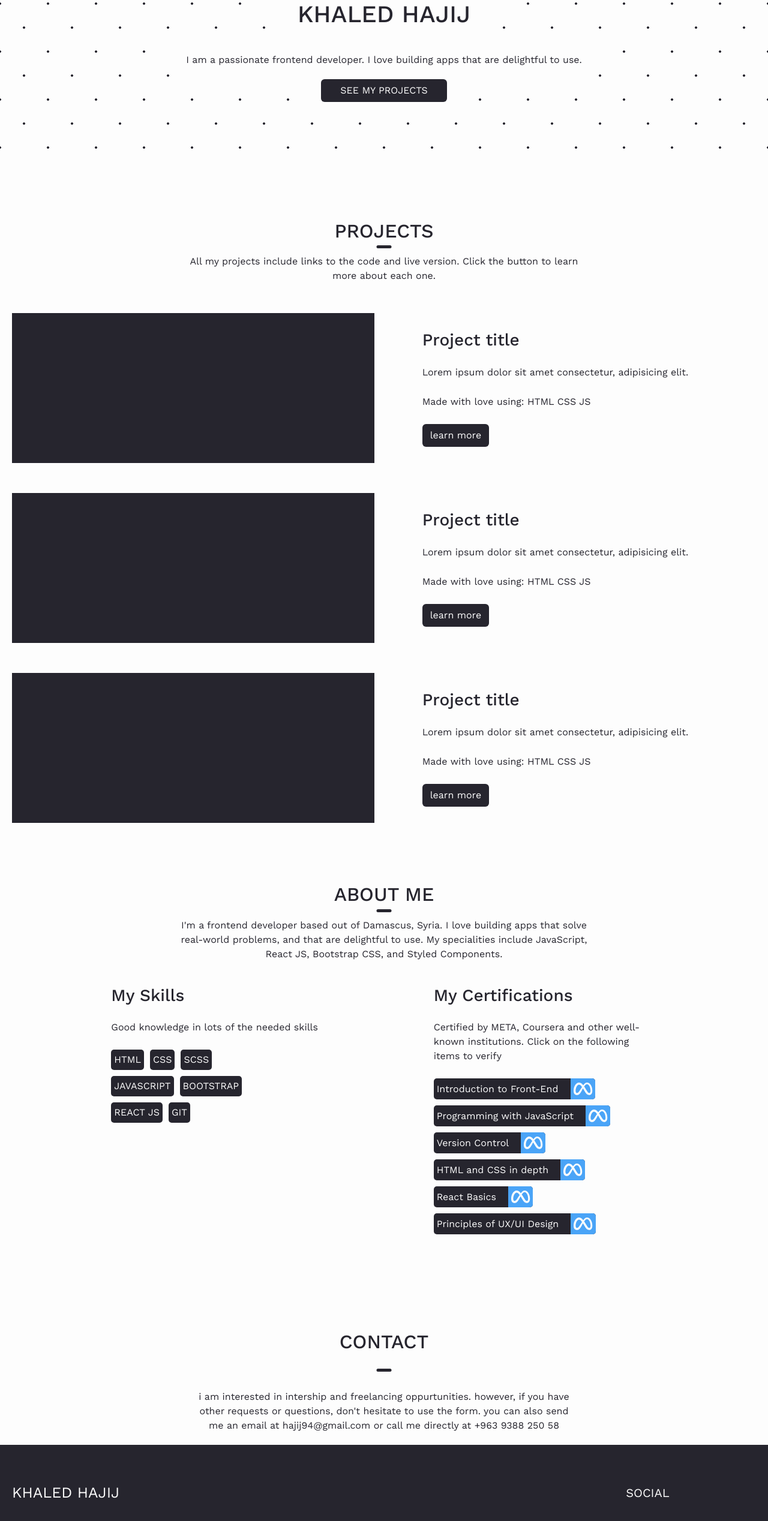
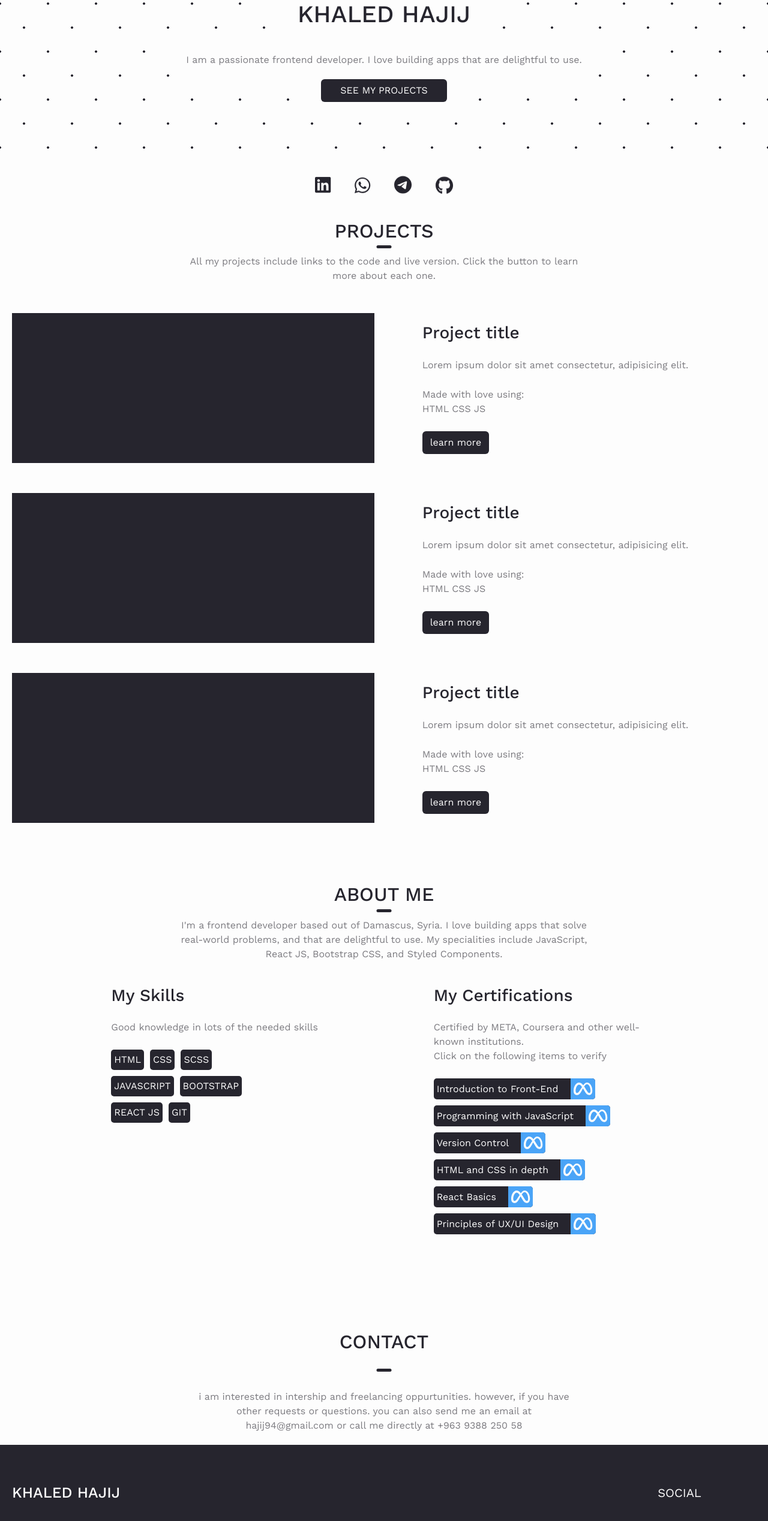
Before and after one commit to khaledhajij/khaledhajij.github.io, a React (Create React App) app: page / in a window 1280 px wide. Shown: the part 234-2770 px from the top of the page at 60% size. Built offline with nearby package versions, Linux system fonts and the light colour scheme.

Commit message:
advanced

```diff
--- a/src/Components/About.js
+++ b/src/Components/About.js
@@ -27,10 +27,9 @@ const About = () => {
           <div className="my-certifications">
             <h3>My Certifications</h3>
             <p>
-              Certified by META, Coursera and other well-known institutions. Click on the
+              Certified by META, Coursera and other well-known institutions.<br/> Click on the
               following items to verify
             </p>
-
             <ul className="my-certfications">{renderedCertifications}</ul>
           </div>
         </div>
--- a/src/Components/Contact.js
+++ b/src/Components/Contact.js
@@ -4,7 +4,7 @@ import { sectionsData } from "../data";
 
 const Contact = () => {
   return (
-    <div className='Contact'>
+    <div className='Contact' id>
         <div className="myContainer">
             <Section h2={sectionsData.contact.h2} p={sectionsData.contact.p.toLowerCase()} />
         </div>
--- a/src/Components/Footer.js
+++ b/src/Components/Footer.js
@@ -1,9 +1,8 @@
 import {
   faGithub,
-  faInstagram,
   faLinkedin,
-  faTwitter,
-  faYoutube,
+  faTelegram,
+  faWhatsapp,
 } from "@fortawesome/free-brands-svg-icons";
 import { FontAwesomeIcon } from "@fortawesome/react-fontawesome";
 import React from "react";
@@ -18,21 +17,26 @@ const Footer = () => {
         </div>
         <div className="socail">
           <p>SOCIAL</p>
-          <ul>
+          <ul className="socail-list">
             <li>
-              <FontAwesomeIcon icon={faTwitter} />
+              <a href="https://www.linkedin.com/in/khaled-hajij-40872222a">
+                <FontAwesomeIcon icon={faLinkedin} />
+              </a>
             </li>
             <li>
-              <FontAwesomeIcon icon={faLinkedin} />
+              <a href="https://wa.me/963938825058">
+                <FontAwesomeIcon icon={faWhatsapp} />
+              </a>
             </li>
             <li>
-              <FontAwesomeIcon icon={faYoutube} />
+              <a href="https://t.me/Khaled_Hajij">
+                <FontAwesomeIcon icon={faTelegram} />
+              </a>
             </li>
             <li>
-              <FontAwesomeIcon icon={faInstagram} />
-            </li>
-            <li>
-              <FontAwesomeIcon icon={faGithub} />
+              <a href="https://github.com/khaledhajij">
+                <FontAwesomeIcon icon={faGithub} />
+              </a>
             </li>
           </ul>
         </div>
--- a/src/Components/Home.js
+++ b/src/Components/Home.js
@@ -1,5 +1,11 @@
 import React from "react";
-
+import {
+  faGithub,
+  faLinkedin,
+  faTelegram,
+  faWhatsapp,
+} from "@fortawesome/free-brands-svg-icons";
+import { FontAwesomeIcon } from "@fortawesome/react-fontawesome";
 const Home = () => {
   return (
     <div className="Home" id="home">
@@ -12,7 +18,31 @@ const Home = () => {
           I am a passionate frontend developer. I love building apps that are
           delightful to use.
         </p>
-        <button className="btn">{"see my projects".toUpperCase()}</button>
+        <button className="btn">
+          <a href="#projects">{"see my projects".toUpperCase()}</a>
+        </button>
+        <ul className="socail-list firstOne">
+          <li>
+            <a href="https://www.linkedin.com/in/khaled-hajij-40872222a">
+              <FontAwesomeIcon icon={faLinkedin} />
+            </a>
+          </li>
+          <li>
+            <a href="https://wa.me/963938825058">
+              <FontAwesomeIcon icon={faWhatsapp} />
+            </a>
+          </li>
+          <li>
+            <a href="https://t.me/Khaled_Hajij">
+              <FontAwesomeIcon icon={faTelegram} />
+            </a>
+          </li>
+          <li>
+            <a href="https://github.com/khaledhajij">
+              <FontAwesomeIcon icon={faGithub} />
+            </a>
+          </li>
+        </ul>
       </div>
     </div>
   );
--- a/src/Components/ReusableComponents/Project.js
+++ b/src/Components/ReusableComponents/Project.js
@@ -14,6 +14,7 @@ const Project = (props) => {
         </p>
         <p>
           Made with love using:
+          <br/>
           {props.tools || " HTML CSS JS"}
         </p>
         <button className="btn primary-btn">
--- a/src/Styles/style.css
+++ b/src/Styles/style.css
@@ -6,6 +6,7 @@
   --pattern-primary-color: #fdfdfd;
   --primary-font-color: #fdfdfd;
   --secondary-font-color: #26252e;
+  --secondary-font-color-light: #7c7b80;
   --meta-logo-color: #4aa4f7;
 }
 
@@ -15,6 +16,7 @@
   --secondary-color: #8f9af9;
   --primary-font-color: #26252e;
   --secondary-font-color: #fdfdfd;
+  --secondary-font-color-light: #8a8a8f;
   --meta-logo-color: #cbcbcb;
 }
 
@@ -92,12 +94,13 @@ body button.btn:hover {
   background-color: var(--pattern-primary-color);
   width: 100%;
   padding: 10px 0px;
-  box-shadow: 0px -75px 100px 0px var(--secondary-color);
+  box-shadow: 0px -75px 90px 0px var(--secondary-color);
 }
 .Navbar svg.svg-inline--fa.fa-bars {
   cursor: pointer;
   display: none;
   color: var(--secondary-color);
+  font-size: 25px;
 }
 .Navbar .mod-toggler {
   position: absolute;
@@ -200,6 +203,7 @@ body button.btn:hover {
 }
 
 .Home {
+  position: relative;
   padding-top: 70px;
   display: flex;
   justify-content: center;
@@ -227,6 +231,9 @@ body button.btn:hover {
 }
 .Home .myContainer button {
   width: 210px;
+}
+.Home .myContainer button a {
+  color: var(--pattern-primary-color);
 }
 
 .Project {
@@ -449,6 +456,7 @@ body button.btn:hover {
 }
 .Footer .myContainer .info .name {
   font-size: 25px;
+  font-weight: 500;
 }
 .Footer .myContainer .socail {
   height: 100%;
@@ -459,14 +467,6 @@ body button.btn:hover {
 }
 .Footer .myContainer .socail p {
   color: var(--primary-font-color);
-}
-.Footer .myContainer .socail ul {
-  display: flex;
-  gap: 30px;
-  padding-left: 0px;
-}
-.Footer .myContainer .socail ul li {
-  list-style: none;
 }
 
 h1,
@@ -488,4 +488,66 @@ a {
   .Navbar svg.svg-inline--fa.fa-bars {
     display: block;
   }
+}
+@-webkit-keyframes social-items {
+  0% {
+    transform: translateY(0px);
+  }
+  100% {
+    transform: translateY(2px);
+  }
+}
+@keyframes social-items {
+  0% {
+    transform: translateY(0px);
+  }
+  100% {
+    transform: translateY(2px);
+  }
+}
+ul.socail-list {
+  display: flex;
+  gap: 30px;
+  padding-left: 0px;
+}
+ul.socail-list.firstOne {
+  background-color: var(--pattern-primary-color);
+  position: absolute;
+  top: calc(100% + 20px);
+  gap: 40px;
+}
+ul.socail-list.firstOne li {
+  transition-duration: 0.1s !important;
+  -webkit-animation: social-items 1s ease-in-out infinite;
+          animation: social-items 1s ease-in-out infinite;
+  -webkit-animation-fill-mode: both;
+          animation-fill-mode: both;
+  -webkit-animation-direction: alternate;
+          animation-direction: alternate;
+  font-size: 30px;
+}
+ul.socail-list.firstOne li:nth-of-type(2) {
+  -webkit-animation-delay: 1.5s;
+          animation-delay: 1.5s;
+}
+ul.socail-list.firstOne li:nth-of-type(3) {
+  -webkit-animation-delay: 2s;
+          animation-delay: 2s;
+}
+ul.socail-list.firstOne li:nth-of-type(4) {
+  -webkit-animation-delay: 2.5s;
+          animation-delay: 2.5s;
+}
+ul.socail-list.firstOne li a {
+  color: var(--secondary-color);
+}
+ul.socail-list li {
+  list-style: none;
+}
+ul.socail-list li a {
+  color: var(--pattern-primary-color);
+}
+
+p {
+  color: var(--secondary-font-color-light);
 }/*# sourceMappingURL=style.css.map */
--- a/src/Styles/style.scss
+++ b/src/Styles/style.scss
@@ -6,6 +6,7 @@
   --pattern-primary-color: #fdfdfd;
   --primary-font-color: #fdfdfd;
   --secondary-font-color: #26252e;
+  --secondary-font-color-light: #7c7b80;
   --meta-logo-color: #4aa4f7;
 }
 .dark-theme-variables {
@@ -14,6 +15,7 @@
   --secondary-color: #8f9af9;
   --primary-font-color: #26252e;
   --secondary-font-color: #fdfdfd;
+  --secondary-font-color-light: #8a8a8f;
   --meta-logo-color: #cbcbcb;
 }
 *:not(.myContainer) {
@@ -25,7 +27,7 @@
   margin-right: 0px;
 }
 *:not(.Home .myContainer h1, .Home .myContainer p) {
-  transition-duration: .2s !important;
+  transition-duration: 0.2s !important;
 }
 a {
   text-decoration: none;
@@ -84,6 +86,7 @@ body {
     cursor: pointer;
     display: none;
     color: var(--secondary-color);
+    font-size: 25px;
   }
   .mod-toggler {
     position: absolute;
@@ -98,7 +101,7 @@ body {
   background-color: var(--pattern-primary-color);
   width: 100%;
   padding: 10px 0px;
-  box-shadow: 0px -75px 100px 0px var(--secondary-color);
+  box-shadow: 0px -75px 90px 0px var(--secondary-color);
   .myContainer {
     display: flex;
     justify-content: space-between;
@@ -195,6 +198,7 @@ body {
 }
 // Home
 .Home {
+  position: relative;
   padding-top: 70px;
   display: flex;
   justify-content: center;
@@ -224,6 +228,9 @@ body {
     }
     button {
       width: 210px;
+      a {
+        color: var(--pattern-primary-color);
+      }
     }
   }
 }
@@ -286,7 +293,7 @@ body {
     display: flex;
     flex-direction: column;
     gap: 40px;
-    @media (max-width:1000px) {
+    @media (max-width: 1000px) {
       margin-bottom: 0px;
     }
     .qualifiers {
@@ -433,6 +440,7 @@ body {
       gap: 30px;
       .name {
         font-size: 25px;
+        font-weight: 500;
       }
     }
     .socail {
@@ -444,14 +452,6 @@ body {
       flex-direction: column;
       justify-content: center;
       gap: 30px;
-      ul {
-        display: flex;
-        gap: 30px;
-        padding-left: 0px;
-        li {
-          list-style: none;
-        }
-      }
     }
   }
 }
@@ -476,3 +476,46 @@ a {
     }
   }
 }
+@keyframes social-items {
+  0% {
+    transform: translateY(0px);
+  }
+  100% {
+    transform: translateY(2px);
+  }
+}
+ul.socail-list {
+  &.firstOne {
+    background-color: var(--pattern-primary-color);
+    position: absolute;
+    top: calc(100% + 20px);
+    gap: 40px;
+    li {
+      transition-duration: 0.1s !important;
+      animation: social-items 1s ease-in-out infinite;
+      animation-fill-mode: both;
+      animation-direction: alternate;
+      font-size: 30px;
+        @for $var from 2 to 5 {
+          &:nth-of-type(#{$var}){
+            animation-delay: $var/2 + 0.5s;
+          }
+        }
+      a {
+        color: var(--secondary-color);
+      }
+    }
+  }
+  display: flex;
+  gap: 30px;
+  padding-left: 0px;
+  li {
+    list-style: none;
+    a {
+      color: var(--pattern-primary-color);
+    }
+  }
+}
+p{
+color: var(--secondary-font-color-light);
+}
--- a/src/data.js
+++ b/src/data.js
@@ -9,7 +9,7 @@ const sectionsData = {
   },
   contact: {
     h2: "contact",
-    p: "I am interested in intership and freelancing oppurtunities. However, if you have other requests or questions, don't hesitate to use the form. You can also send me an email at hajij94@gmail.com or call me directly at +963 9388 250 58",
+    p: "I am interested in intership and freelancing oppurtunities. However, if you have other requests or questions. You can also send me an email at hajij94@gmail.com or call me directly at +963 9388 250 58",
   },
 };
 const projcetsData = [
```
Also changed, not shown: 1 other file (tests, documents, lock files or other folders).
